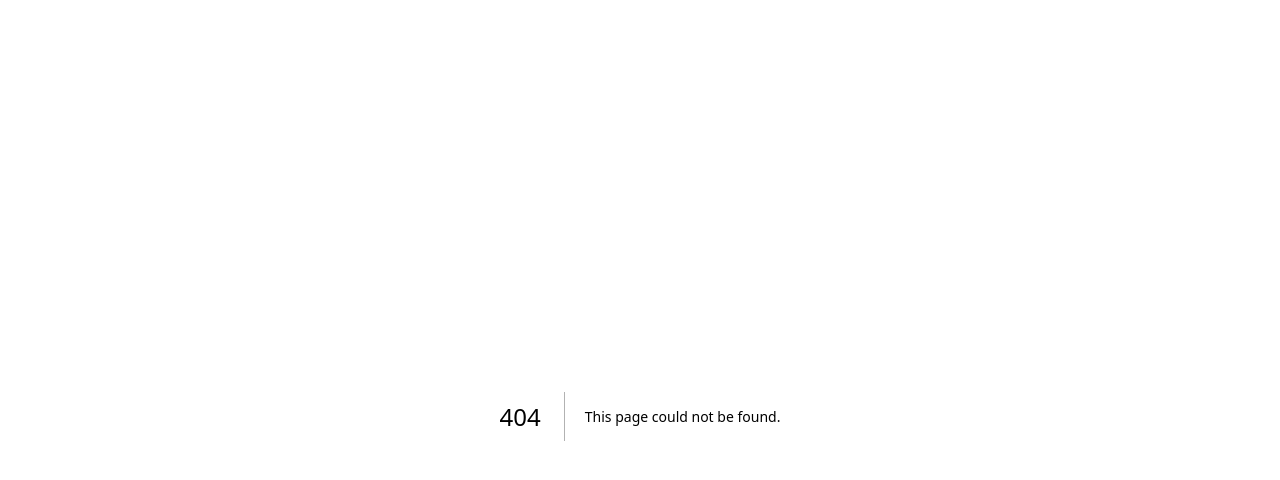
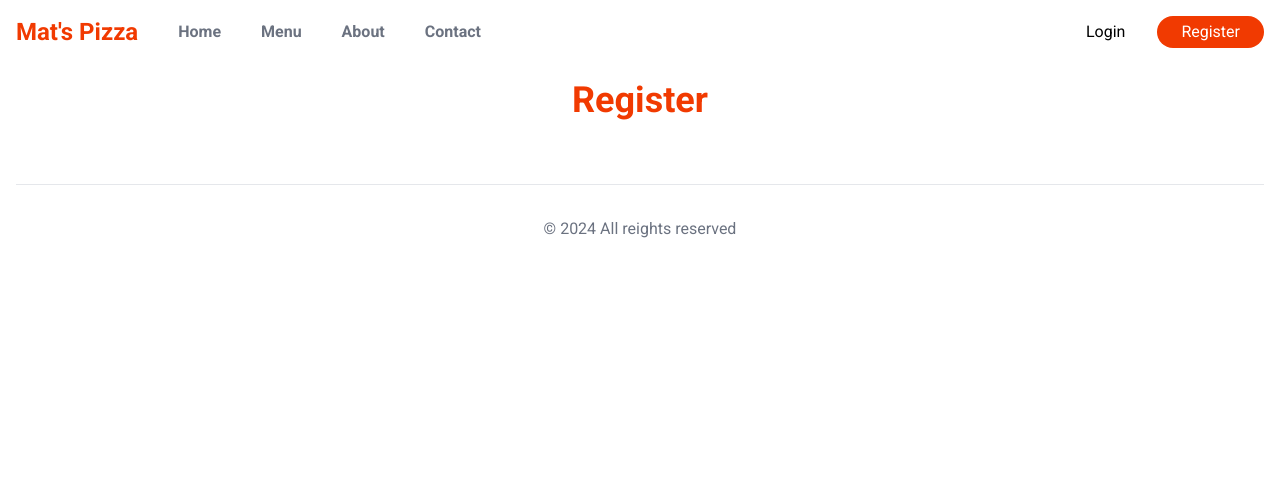
Before and after one commit to ansarimati/foodOrderApp, a Next.js app: page /register in a window 1280 px wide. Before the commit this address had no page. Shown: the top 480 px of the page. Built offline with nearby package versions, Linux system fonts and the light colour scheme.

Commit message:
Auth wip

```diff
--- a/src/app/layout.js
+++ b/src/app/layout.js
@@ -1,5 +1,7 @@
 import { Roboto } from 'next/font/google'
 import './globals.css'
+import Header from '@/components/layout/Header'
+import Footer from '@/components/layout/Footer'
 
 const roboto = Roboto({ subsets: ['latin'], weight: ['400', '500', '700'] })
 
@@ -12,10 +14,15 @@ export default function RootLayout({ children }) {
   return (
     <html lang="en">
       <body className={roboto.className}>
-        <main className='max-w-7xl mx-auto p-4'>
+        <main className="max-w-7xl mx-auto p-4">
+          <Header />
           {children}
+
+          <footer className="border-t p-8 text-center text-gray-500 mt-16">
+            &copy; 2024 All reights reserved
+          </footer>
         </main>
       </body>
     </html>
-  )
+  );
 }
--- a/src/app/page.js
+++ b/src/app/page.js
@@ -1,4 +1,3 @@
-import Header from "@/components/layout/Header";
 import Hero from "@/components/layout/Hero";
 import HomeMenu from "@/components/layout/HomeMenu";
 
@@ -6,7 +5,6 @@ export default function Home() {
 
   return (
     <>
-      <Header />
       <Hero />
       <HomeMenu />
     </>
--- /dev/null
+++ b/src/app/register/page.jsx
@@ -0,0 +1,10 @@
+
+const Register = () => {
+    return (
+        <section className="text-center text-primary text-4xl mt-8 font-semibold">
+            Register
+        </section>
+    )
+};
+
+export default Register;
--- /dev/null
+++ b/src/components/layout/Footer.jsx
@@ -0,0 +1,20 @@
+import SectionHeader from "./SectionHeader";
+
+const Footer = () => {
+  <>
+    <section className="text-center mt-8">
+      <SectionHeader subHeader={"Contact us"} mainHeader={"Don't hesitate"} />
+      <div className="mt-4">
+        <a href="tel:8169623489" className="text-3xl underline text-gray-500">
+          <h1>+91 8169623489</h1>
+        </a>
+      </div>
+    </section>
+
+    <footer className="border-t p-8 text-center text-gray-500 mt-16">
+      &copy; 2024 All reights reserved
+    </footer>
+  </>;
+};
+
+export default Footer;
--- a/src/components/layout/Header.jsx
+++ b/src/components/layout/Header.jsx
@@ -27,9 +27,6 @@ const Header = () => {
 
     return (
         <header className="flex justify-between">
-        <Link href={"/"} className="font-semibold text-primary text-2xl">
-          Mat&apos;s Pizza
-        </Link>
 
         {/* <nav className="flex gap-4 text-gray-500 font-semibold">
           {
@@ -39,7 +36,11 @@ const Header = () => {
           }
         </nav> */}
 
-        <nav className="flex items-center gap-4 font-semibold text-gray-500">
+        <nav className="flex items-center gap-10 font-semibold text-gray-500">
+          <Link href={"/"} className="font-semibold text-primary text-2xl">
+            Mat&apos;s Pizza
+          </Link>
+
           <Link href={"/"}>Home</Link>
           <Link href={"/menu"}>Menu</Link>
           <Link href={"/about"}>About</Link>
--- a/src/components/layout/Hero.jsx
+++ b/src/components/layout/Hero.jsx
@@ -5,7 +5,7 @@ import RightIcon from "../icons/RightIcon";
 
 const Hero = () => {
     return (
-        <section className="hero">
+        <section className="hero mt-4">
 
                 <div className="py-12">
                     <h1 className="text-4xl font-semibold mt-3">
--- a/src/components/layout/HomeMenu.jsx
+++ b/src/components/layout/HomeMenu.jsx
@@ -7,18 +7,26 @@ const HomeMenu = () => {
       <section>
         <div className="relative">
           <div className="h-48 w-48 absolute -left-10">
-                    <Image src={"/sallad1.png"} fill layout="fill"
-                        objectFit="contain" alt="salad"
+            <Image
+              src={"/sallad1.png"}
+              fill
+              layout="fill"
+              objectFit="contain"
+              alt="salad"
             />
           </div>
           <div className="h-48 w-48 absolute -right-10">
-                    <Image src={"/sallad2.png"} fill layout="fill"
-                        objectFit="contain" alt="salad"
+            <Image
+              src={"/sallad2.png"}
+              fill
+              layout="fill"
+              objectFit="contain"
+              alt="salad"
             />
           </div>
         </div>
 
-            <SectionHeader subHeader={"Menu"} mainHeader={"Checkout"}/>
+        <SectionHeader subHeader={"Menu"} mainHeader={"Checkout"} />
 
         <div className="grid grid-cols-3 gap-4 mx-auto mt-[135px] w-4/5">
           <MenuItem />
@@ -29,29 +37,37 @@ const HomeMenu = () => {
         </div>
 
         <section className="text-center my-8">
-                <SectionHeader subHeader={"About us"} mainHeader={"Our story"}/>
+          <SectionHeader subHeader={"About us"} mainHeader={"Our story"} />
         </section>
         <p className="max-w-2xl text-center mx-auto text-gray-500">
-                Lorem Ipsum is simply dummy text of the printing and typesetting industry. Lorem Ipsum has been the industry standard dummy text ever since the 1500s, when an unknown printer took a galley of type and scrambled it to make a type specimen book. It has survived
+          Lorem Ipsum is simply dummy text of the printing and typesetting
+          industry. Lorem Ipsum has been the industry standard dummy text ever
+          since the 1500s, when an unknown printer took a galley of type and
+          scrambled it to make a type specimen book. It has survived
         </p>
         <p className="max-w-2xl text-center mx-auto text-gray-500">
-                Lorem Ipsum is simply dummy text of the printing and typesetting industry. Lorem Ipsum has been the industry standard dummy text ever since the 1500s, when an unknown printer took a galley of type and scrambled it to make a type specimen book. It has survived
+          Lorem Ipsum is simply dummy text of the printing and typesetting
+          industry. Lorem Ipsum has been the industry standard dummy text ever
+          since the 1500s, when an unknown printer took a galley of type and
+          scrambled it to make a type specimen book. It has survived
         </p>
 
         <section className="text-center mt-8">
-                <SectionHeader subHeader={"Contact us"} mainHeader={"Don't hesitate"}/>
+          <SectionHeader
+            subHeader={"Contact us"}
+            mainHeader={"Don't hesitate"}
+          />
           <div className="mt-4">
-                    <a href="tel:8169623489" className="text-3xl underline text-gray-500">
+            <a
+              href="tel:8169623489"
+              className="text-3xl underline text-gray-500"
+            >
               <h1>+91 8169623489</h1>
             </a>
           </div>
         </section>
-
-            <footer className="border-t p-8 text-center text-gray-500 mt-16">
-                &copy; 2024 All reights reserved
-            </footer>
       </section>
-    )
+    );
 };
 
 export default HomeMenu;
```
Lines whose indentation alone changed are shown as unchanged.
